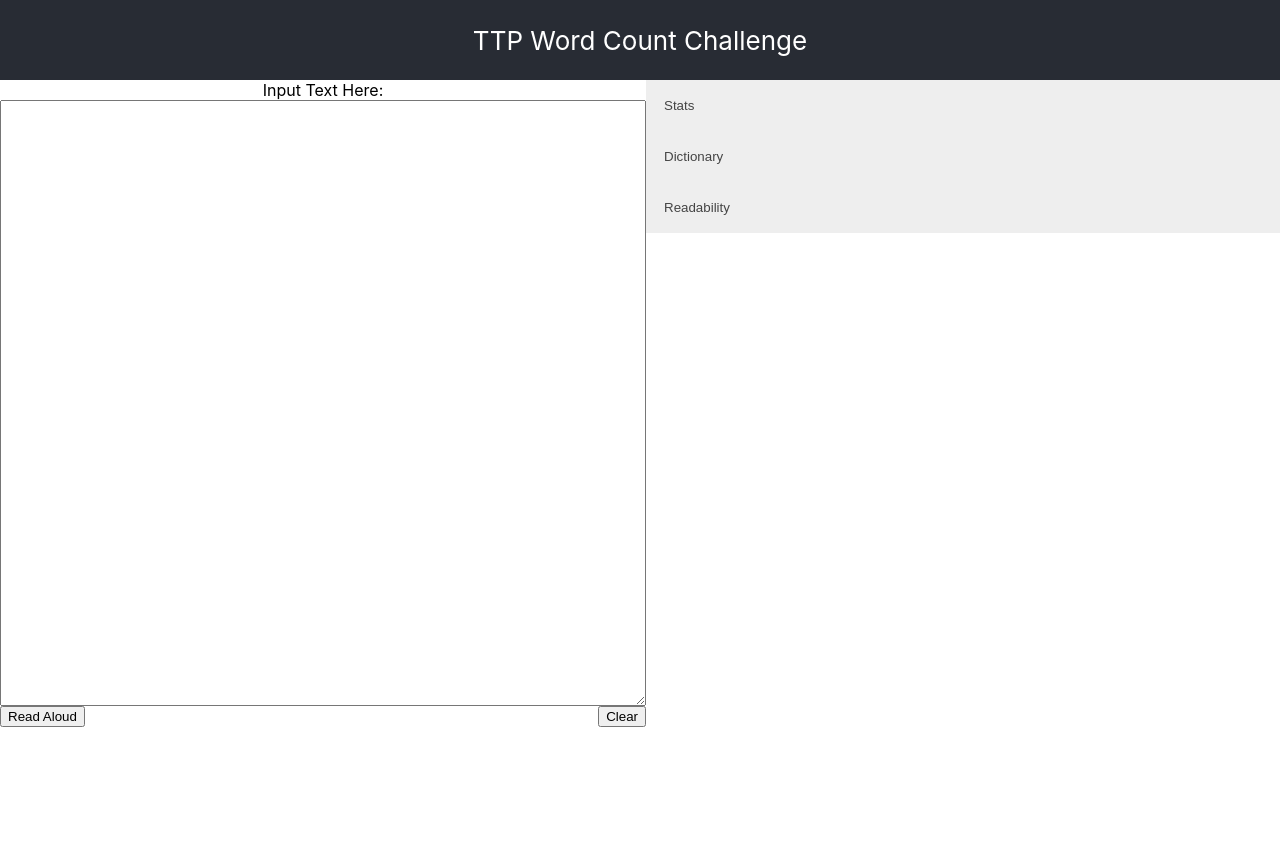
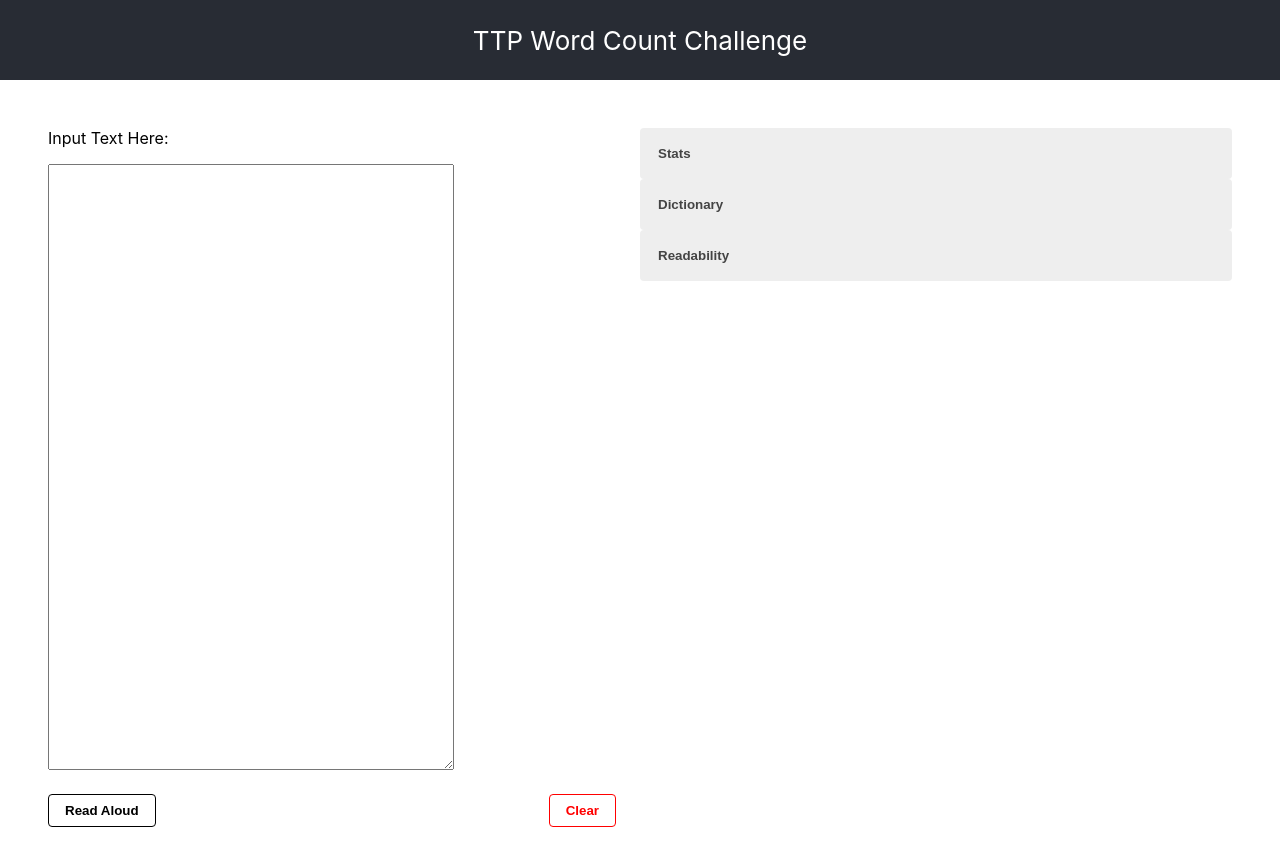
Before and after one commit to leonz92/ttp_word_count_challenge, a React (Create React App) app: page / in a window 1280 px wide. Shown: the top 866 px of the page. Before the commit the page ends 800 px from the top, so only its background shows below. Built offline with nearby package versions, Linux system fonts and the light colour scheme.

Commit message:
styling: update UI

```diff
--- a/src/App.css
+++ b/src/App.css
@@ -13,45 +13,90 @@
   color: white;
 }
 
-#grid {
+.grid {
   display: flex;
   flex-direction: row;
+  padding: 48px;
 }
 
-#input-text-form{
+.left,
+.right {
+  flex: 1 0 0;
+}
+
+.input-text-form {
   display: flex;
   flex-direction: column;
+  margin-right: 24px;
+}
+
+.input-text-form label {
+ text-align: left;
+ margin-bottom: 16px;
 }
 
 #input-text {
   width: 50vw;
   height: 75vh;
+  max-width: 400px;
 }
 
-#left-buttons {
+.left-button-group {
   display: flex;
   justify-content: space-between;
+  margin-top: 24px;
+}
+
+button {
+  padding: 8px 16px;
+  border-radius: 4px;
+  font-weight: bold;
+  background-color: #fff;
+}
+
+.read-aloud-button,
+.analyze-button,
+.search-button,
+.scan-button {
+  border: 1px solid #000;
+  color: #000;
+}
+
+.clear-button {
+  border: 1px solid #ff0000;
+  color: #ff0000;
 }
 
 .accordion {
+  display: block;
   background-color: #eee;
   color: #444;
   cursor: pointer;
   padding: 18px;
-  width: 50vw;
   text-align: left;
   border: none;
   outline: none;
   transition: 0.4s;
+  width: 100%;
 }
 
 .active, .accordion:hover {
-  background-color: #ccc;
+  background-color: #efefef;
 }
 
 .panel {
-  padding: 0 18px;
+  padding: 16px;
   background-color: white;
   display: none;
   overflow: hidden;
+  text-align: left;
 }
+
+.search-form > * {
+  display: block;
+}
+
+.search-form input {
+  margin: 8px 0;
+  padding: 8px;
+}
--- a/src/App.js
+++ b/src/App.js
@@ -102,22 +102,24 @@ function App () {
 	return (
 		<div className='App'>
 			<header className='App-header'>TTP Word Count Challenge</header>
-			<div id='grid'>
-				<div id='left'>
-					<form id='input-text-form'>
+			<div className='grid'>
+				<div className='left'>
+					<form className='input-text-form'>
 						<label>Input Text Here:</label>
 						<textarea id='input-text'></textarea>
-						<div id='left-buttons'>
-							<button onClick={handleReadAloud}>Read Aloud</button>
-							<button>Clear</button>
+						<div className='left-button-group'>
+							<button className='read-aloud-button' onClick={handleReadAloud}>
+								Read Aloud
+							</button>
+							<button className='clear-button'>Clear</button>
 						</div>
 					</form>
 				</div>
 
-				<div id='right'>
+				<div className='right'>
 					<button className='accordion'>Stats</button>
 					<div className='panel'>
-						<button onClick={handleAnalyze}>Analyze</button>
+						<button className='analyze-button' onClick={handleAnalyze}>Analyze</button>
 						<p>Character Count: {charCount}</p>
 						<p>Word Count: {wordCount}</p>
 						<p>Sentence Count: {sentenceCount}</p>
@@ -126,21 +128,25 @@ function App () {
 					</div>
 
 					<button className='accordion'>Dictionary</button>
-					<div className='panel'>
+					<div className='panel search-form'>
 						<label>Search Word</label>
 						<input
 							type='text'
 							value={searchWord}
 							onChange={(e) => setSearchWord(e.target.value)}
 						></input>
-						<button onClick={getDefinition}>Search</button>
+						<button className='search-button' onClick={getDefinition}>Search</button>
 						<p>{definitions ? `Definition: ${definitions}` : ''}</p>
-						<p>{synonyms.length > 1 ? `Synonyms: ${synonyms[0] + ', ' + synonyms[1]}` : ''}</p>
+						<p>
+							{synonyms.length > 1
+								? `Synonyms: ${synonyms[0] + ', ' + synonyms[1]}`
+								: ''}
+						</p>
 					</div>
 
 					<button className='accordion'>Readability</button>
 					<div className='panel'>
-						<button onClick={handleScan}>Scan</button>
+						<button className='scan-button' onClick={handleScan}>Scan</button>
 						<p>
 							{readability.FLESCH_READING
 								? `Flesch Reading Ease: ${readability.FLESCH_READING}`
```
